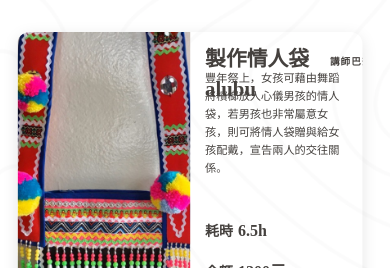
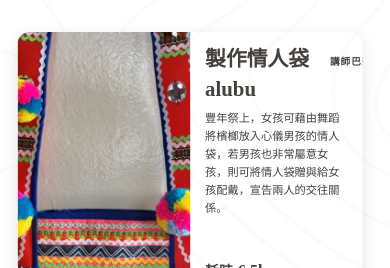
Before and after one commit to lahok23/KIZA, a Vue app: page /workshop in a window 390 px wide. Shown: the part 495-763 px from the top of the page. Built offline with nearby package versions, Linux system fonts and the light colour scheme; what vue3-lazyload would draw is missing.

Commit message:
更新圖片

```diff
--- a/src/views/Workshop.vue
+++ b/src/views/Workshop.vue
@@ -690,7 +690,8 @@ section h2 {
   /* 金額 */
   .card-item .subtitle{
     font-size: 0.7rem;
-    margin-top: -40px;
+    margin-top: 0px;
+
     width: 25ch;
 
   }
```
